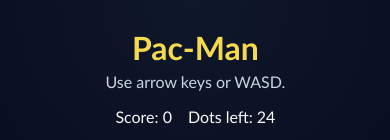
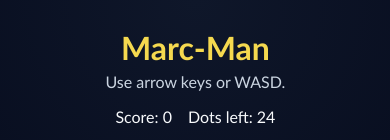
Before and after one commit to jaapaurelio/secret-marc, a React (Vite) app: page / in a window 390 px wide. Shown: the top 140 px of the page. Built offline with nearby package versions, Linux system fonts and the light colour scheme.

Commit message:
Add mobile arrows and adjust layout

```diff
--- a/src/App.jsx
+++ b/src/App.jsx
@@ -145,7 +145,7 @@ function App() {
 
       <div className="game-shell">
         <div className="panel">
-          <h1>Pac-Man</h1>
+          <h1>Marc-Man</h1>
           <p>Use arrow keys or WASD.</p>
           <div className="stats">
             <span>Score: {score}</span>
--- a/src/index.css
+++ b/src/index.css
@@ -37,7 +37,7 @@ button {
   align-items: center;
   justify-content: flex-start;
   gap: 1.5rem;
-  padding: 2rem 1rem 4rem;
+  padding: 2rem 1rem 8rem;
 }
 
 .game-shell {
@@ -87,10 +87,13 @@ button {
 }
 
 .unlock-button {
+  position: fixed;
+  left: 50%;
+  top: 50%;
+  transform: translate(-50%, -50%);
   border: 0;
   border-radius: 999px;
   padding: 1rem 2rem;
-  margin-top: 0.5rem;
   background: #fb7185;
   color: #fff7ed;
   font-size: clamp(1.1rem, 2.8vw, 1.6rem);
@@ -99,6 +102,7 @@ button {
   text-transform: uppercase;
   cursor: pointer;
   box-shadow: 0 1rem 2rem rgba(251, 113, 133, 0.3);
+  z-index: 11;
 }
 
 .board {
```
